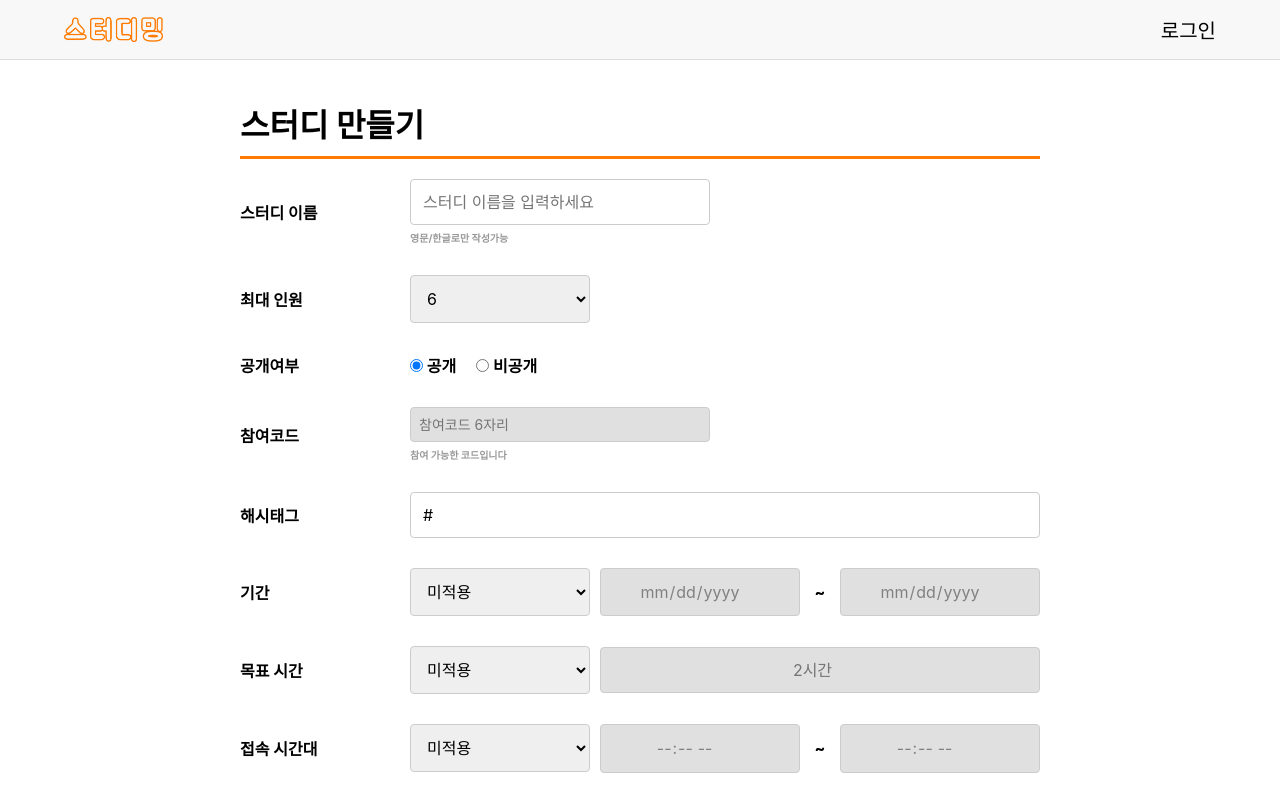
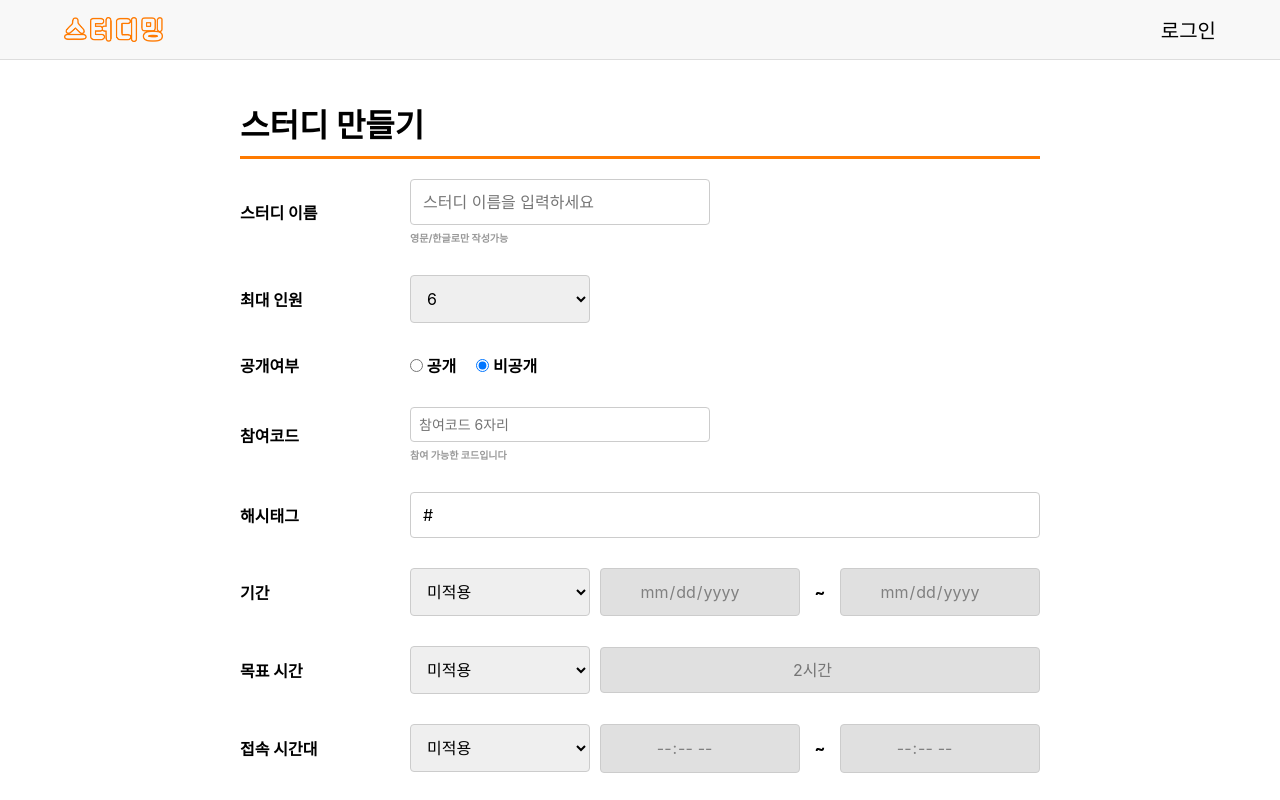
Before and after one commit to ggumugi/studyming-frontend, a React (Create React App) app: page /study/create in a window 1280 px wide. Shown: the top 800 px of the page. Built offline with nearby package versions, Linux system fonts and the light colour scheme; no server answers.

Commit message:
그룹 수정 상세 완

```diff
--- a/src/components/Study/StudyCreate.jsx
+++ b/src/components/Study/StudyCreate.jsx
@@ -17,7 +17,7 @@ const StudyCreate = ({ onSubmit, isAuthenticated, user, initialValues = {} }) =>
    const [timezone, setTimezone] = useState(!!initialValues.startTime) // 접속 시간대 적용 여부
    const [maxMembers, setMaxMembers] = useState(initialValues.maxMembers || 6)
    const [reward, setReward] = useState(initialValues.reward || false)
-   const [open, setOpen] = useState(initialValues.open || true)
+   const [open, setOpen] = useState(initialValues.open && true)
    const [errorMsg, setErrorMsg] = useState(null)
    const [capOnOff, setCapOnOff] = useState(!!initialValues.capInterval) // 보안 문자 간격 적용 여부
    const [goalOnOff, setGoalOnOff] = useState(!!initialValues.timeGoal) // 목표시간 적용 여부
@@ -25,7 +25,7 @@ const StudyCreate = ({ onSubmit, isAuthenticated, user, initialValues = {} }) =>
 
    // 해시태그 관련 상태
    const [inputValue, setInputValue] = useState('#')
-   const [hashtags, setHashtags] = useState(initialValues.hashtags || [])
+   const [hashtags, setHashtags] = useState(initialValues.Hashtaged || [])
 
    // composition 처리용 상태
    const [isComposing, setIsComposing] = useState(false) // 조합 중 여부
@@ -33,10 +33,12 @@ const StudyCreate = ({ onSubmit, isAuthenticated, user, initialValues = {} }) =>
 
    useEffect(() => {
       setCreatedBy(user?.id)
+      console.log(initialValues)
       // 수정 모드일 때 해시태그 초기화
-      console.log(initialValues.id)
-      if (initialValues.id && initialValues.hashtags) {
-         setInputValue('#' + initialValues.hashtags.join(' #'))
+      if (initialValues.id && initialValues.Hashtaged) {
+         const hashtagsString = initialValues.Hashtaged.map((tag) => `#${tag.name}`).join(' ')
+         setInputValue(hashtagsString)
+         setHashtags(initialValues.Hashtaged)
       }
    }, [user, initialValues.hashtags])
 
@@ -166,10 +168,10 @@ const StudyCreate = ({ onSubmit, isAuthenticated, user, initialValues = {} }) =>
                <LabelText>공개여부</LabelText>
                <RadioGroup>
                   <label>
-                     <input type="radio" name="visibility" value="공개" checked={open === true} onChange={() => setOpen(true)} /> 공개
+                     <input type="radio" name="visibility" value="공개" checked={open} onChange={() => setOpen(true)} /> 공개
                   </label>
                   <label>
-                     <input type="radio" name="visibility" value="비공개" checked={open === false} onChange={() => setOpen(false)} /> 비공개
+                     <input type="radio" name="visibility" value="비공개" checked={!open} onChange={() => setOpen(false)} /> 비공개
                   </label>
                </RadioGroup>
             </Label>
--- a/src/pages/StudyEditPage.jsx
+++ b/src/pages/StudyEditPage.jsx
@@ -17,9 +17,6 @@ const StudyEditPage = ({ isAuthenticated, user }) => {
    useEffect(() => {
       dispatch(fetchStudygroupByIdThunk(id))
          .unwrap()
-         .then((data) => {
-            console.log('Fetched studygroup:', data)
-         })
          .catch((err) => {
             console.error('스터디 그룹 불러오기 실패: ', err)
             alert('스터디 그룹을 불러올 수 없습니다.')
@@ -30,8 +27,8 @@ const StudyEditPage = ({ isAuthenticated, user }) => {
       (studygroupData) => {
          dispatch(updateStudygroupThunk({ id, updateData: studygroupData }))
             .unwrap()
-            .then((studygroup) => {
-               navigate(`/study/detail/${studygroup.studygroup.id}`) // 수정 후 상세 페이지로 이동
+            .then(() => {
+               navigate(`/study/detail/${id}`) // 수정 후 상세 페이지로 이동
             })
             .catch((err) => {
                console.error('스터디 그룹 수정 실패: ', err)
--- a/src/store/store.js
+++ b/src/store/store.js
@@ -19,7 +19,7 @@ const store = configureStore({
       points: pointReducer,
       captcha: captchaReducer,
       goals: goalsReducer,
-      studygroup: studygroupReducer,
+      studygroups: studygroupReducer,
       items: itemReducer,
       posts: postReducer,
       comments: conmmetReducer,
```
